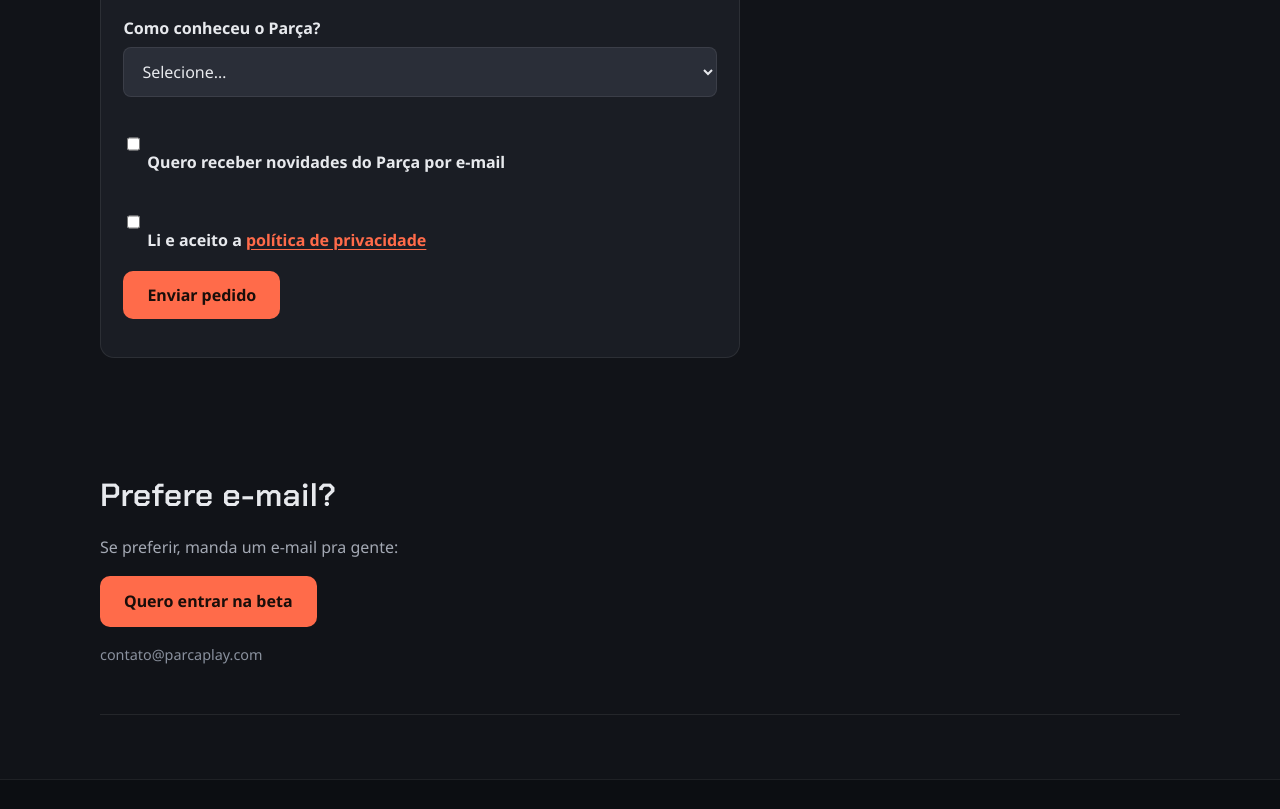
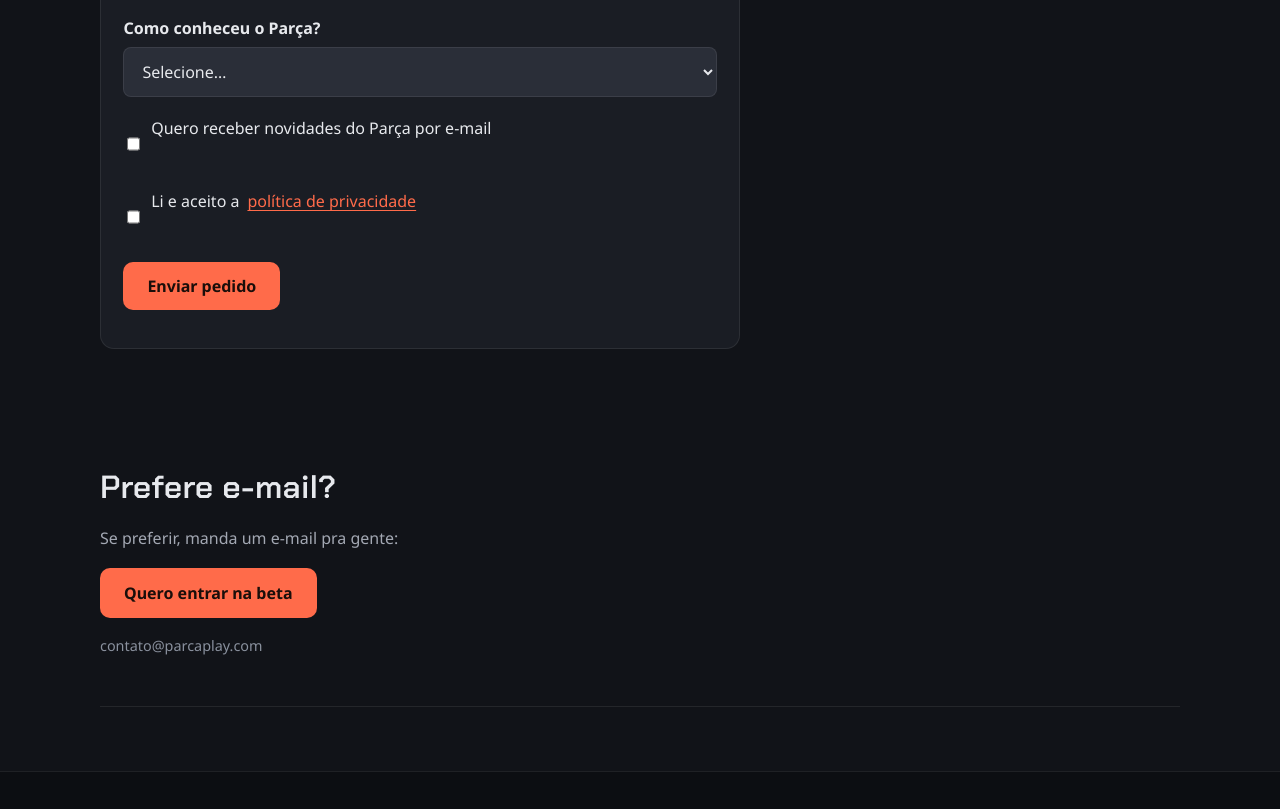
Before and after one commit to vallanders-dev/Parcaplay.com, an Astro site: page /sobre in a window 1280 px wide. Shown: the part 1019-1828 px from the top of the page. Built offline with nearby package versions, Linux system fonts and the light colour scheme; Astro itself is replaced by a stand-in of ours.

Commit message:
Fix checkbox layout: checkbox and text on the same line

```diff
--- a/src/styles/global.css
+++ b/src/styles/global.css
@@ -510,7 +510,7 @@
 .prose li::marker { color: var(--coral); }
 
 .form-card { max-width: 640px; }
-.field--check label { display: flex; gap: 0.5rem; align-items: flex-start; font-weight: 400; }
+.field.field--check > label { display: flex; flex-direction: row; align-items: flex-start; gap: 0.5rem; font-weight: 400; margin-bottom: 0; }
 .field--check input[type="checkbox"] { margin-top: 0.3rem; width: 0.8rem; height: 0.8rem; flex: none; accent-color: var(--coral); }
 .honeypot { position: absolute; left: -9999px; width: 1px; height: 1px; overflow: hidden; }
 #beta-status { margin: 1rem 0 0; font-weight: 700; }
```
